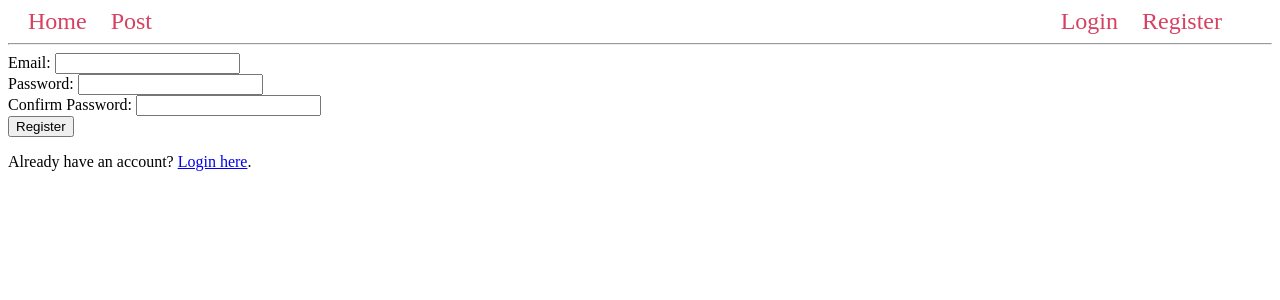
After one commit to suniversity1/flask_xss_demo, a Flask app: page /register in a window 1280 px wide. The commit adds this page. Shown: the top 300 px of the page. Run offline with Flask 3, Linux system fonts and the light colour scheme.

Commit message:
added auth_template

```diff
--- a/app.py
+++ b/app.py
@@ -1,15 +1,56 @@
 import sqlite3
-from flask import Flask, render_template, request, url_for, flash, redirect
+import bcrypt
 import bleach
+import pyotp
+from flask import Flask, request, redirect, url_for, render_template, session, flash
+from datetime import datetime, timedelta
+import os
+
 
 app = Flask(__name__)
+app.secret_key = os.urandom(24)
 
 def get_db_connection():
     conn = sqlite3.connect('database.db')
     conn.row_factory = sqlite3.Row
     return conn
 
+@app.route('/qr_code')
+def qr_code():
+    return render_template('qr_code.html')
 
+@app.route('/login')
+def login():
+    return render_template('login.html')
+
+@app.route('/register')
+def register():
+    if request.method == 'POST':
+        email = bleach.clean(request.form['email'])
+        password = bleach.clean(request.form['password'])
+        confirm_password = bleach.clean(request.form['confirm_password'])
+        error = None
+
+        if not email:
+            error = 'email is required.'
+        elif not password:
+            error = 'Password is required.'
+        elif not confirm_password:
+            error = 'Confirm password is required.'
+        elif password != confirm_password:
+            error = 'Passwords do not match.'
+
+        if error is not None:
+            flash(error)
+        else:
+            conn = get_db_connection()
+            conn.execute('INSERT INTO users (email, password_hash) VALUES (?, ?)',
+                         (email, password))
+            conn.commit()
+            conn.close()
+            return redirect(url_for('qr_code'))
+
+    return render_template('register.html')
 
 @app.route('/create', methods=('GET', 'POST'))
 def create():
--- a/templates/base.html
+++ b/templates/base.html
@@ -2,19 +2,24 @@
 <html lang="en">
 <head>
     <meta charset="UTF-8">
-    <title>{% block title %} {% endblock %}- Blog</title>
+    <title>{% block title %} {% endblock %} - Blog</title>
     <style>
         .post {
             padding: 10px;
             margin: 5px;
-            background-color: #f3f3f3
+            background-color: #f3f3f3;
         }
 
         nav a {
             color: #d64161;
-            font-size: 3em;
-            margin-left: 50px;
+            font-size: 1.5em;
+            margin-left: 20px;
             text-decoration: none;
+        }
+
+        .auth-links {
+            float: right;
+            margin-right: 50px;
         }
     </style>
 </head>
@@ -22,6 +27,11 @@
     <nav>
         <a href="{{ url_for('index') }}">Home</a>
         <a href="{{ url_for('create') }}">Post</a>
+
+        <div class="auth-links">
+            <a href="{{ url_for('login') }}">Login</a>
+            <a href="{{ url_for('register') }}">Register</a>
+        </div>
     </nav>
     <hr>
     <div class="content">
--- /dev/null
+++ b/templates/register.html
@@ -0,0 +1,24 @@
+{% extends 'base.html' %}
+
+{% block title %} Register {% endblock %}
+
+{% block content %}
+    <form action="{{ url_for('register') }}" method="post">
+        <div>
+            <label for="email">Email:</label>
+            <input type="email" id="email" name="email" required>
+        </div>
+        <div>
+            <label for="password">Password:</label>
+            <input type="password" id="password" name="password" required>
+        </div>
+        <div>
+            <label for="confirm_password">Confirm Password:</label>
+            <input type="password" id="confirm_password" name="confirm_password" required>
+        </div>
+        <div>
+            <button type="submit">Register</button>
+        </div>
+    </form>
+    <p>Already have an account? <a href="{{ url_for('login') }}">Login here</a>.</p>
+{% endblock %}
```
Also changed, not shown: schema.sql (+9 -0 lines), templates/login.html (added, +20 -0 lines), database.db.
